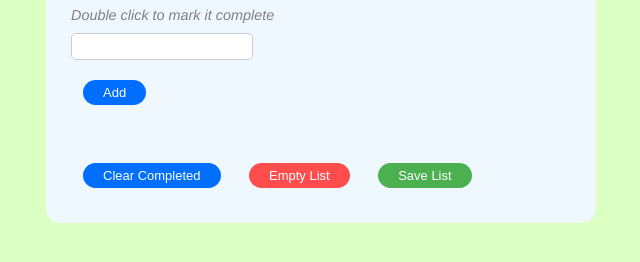
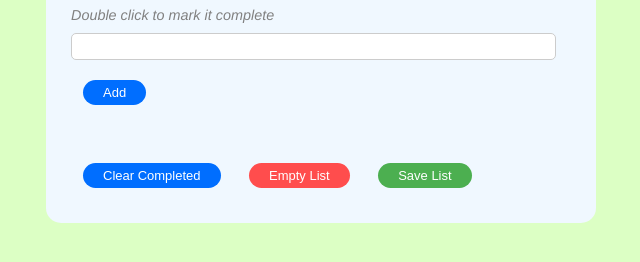
Before and after one commit to Reyhanas/ToDoList, a plain HTML site: page index.html in a window 1024 px wide. Shown: the part 106-368 px from the top of the page, without its empty margins (12-652 px from the left). Drawn offline with Linux system fonts and the light colour scheme.

Commit message:
style.css

```diff
--- a/style.css
+++ b/style.css
@@ -99,10 +99,6 @@ body {
     .todo-wrapper p {
         font-size: 1em;
     }
-
-    #todo-entry-box {
-        width: 90%; /* Lebih kecil untuk tablet */
-    }
 }
 
 /* Aturan untuk tablet */
@@ -118,10 +114,6 @@ body {
 
     .todo-wrapper p {
         font-size: 0.9em;
-    }
-
-    #todo-entry-box {
-        width: 90%; /* Lebih kecil untuk tablet */
     }
 }
 
@@ -153,6 +145,6 @@ body {
     }
 
     #todo-entry-box {
-        width: 70%; /* Lebih kecil untuk tablet */
+        width: 100%; /* Lebih kecil untuk tablet */
     }
 }
```
